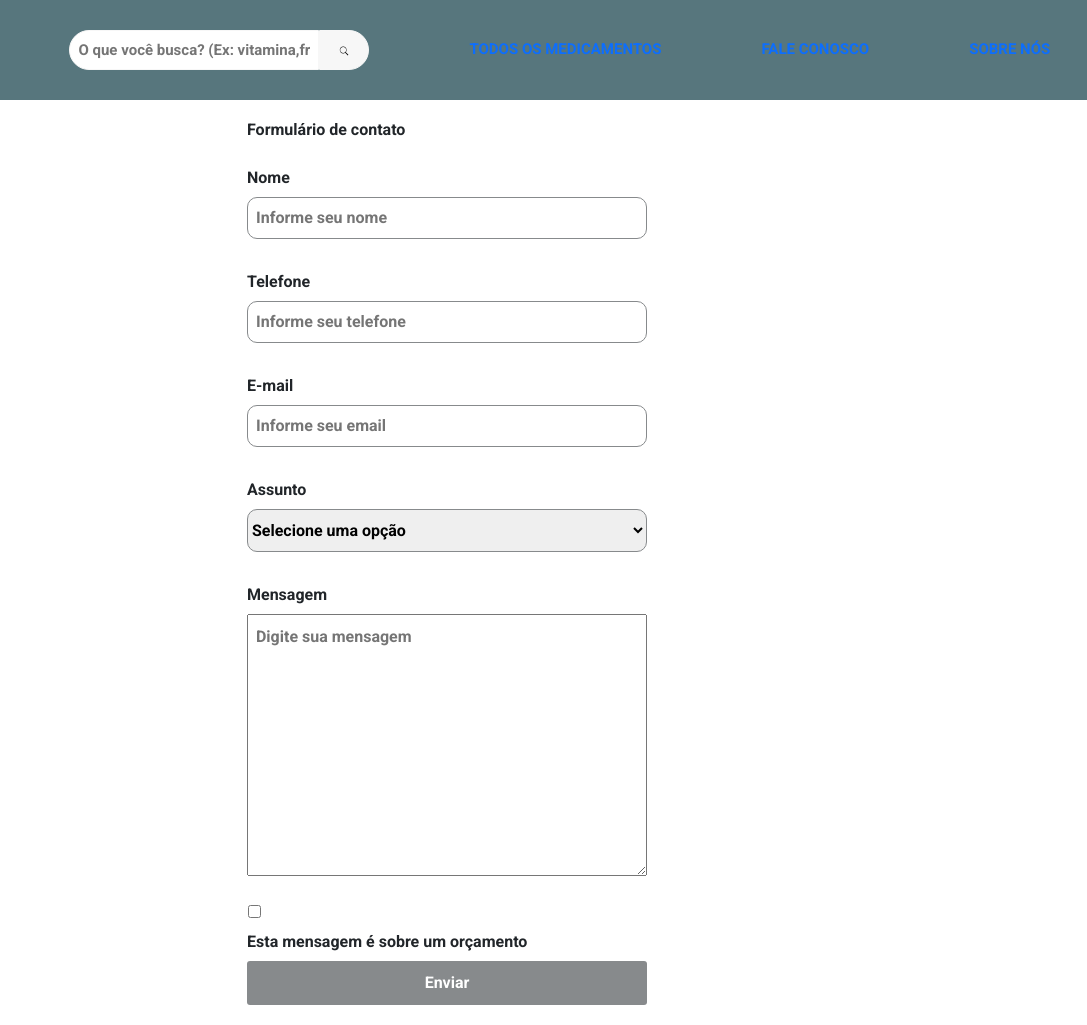
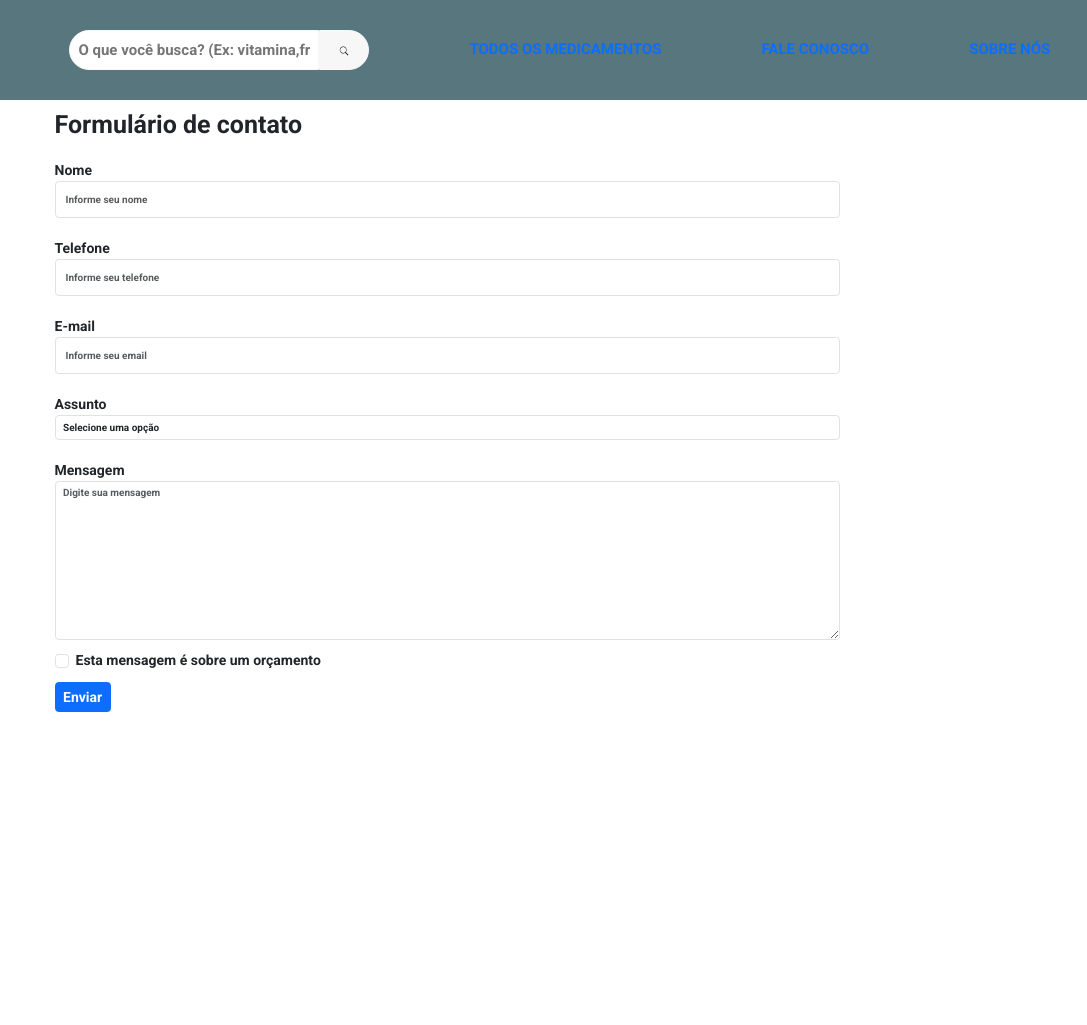
Before and after one commit to gabriellsbraz/Mini-Projeto-DEVinHouse, a plain HTML site: page contato.html in a window 1280 px wide. Shown: the full height of the page, 193-1280 px from the left. After the commit the page ends 800 px from the top, so only its background shows below. Drawn offline with nearby package versions, Linux system fonts and the light colour scheme.

Commit message:
[M1S03] Ex 12 - [Bootstrap] Refazer o formulário utilizando Bootstrap

```diff
--- a/contato.html
+++ b/contato.html
@@ -33,7 +33,7 @@
       </ul>
     </section>
   </header>
-  <section class="section-contato">
+  <!-- <section class="section-contato">
     <h1 class="section-contato titulo">Formulário de contato</h1>
     <form class="section-contato input" action="" method="post">
       <label id="label" for="nome">Nome</label>
@@ -60,6 +60,44 @@
 
       <input id="button" type="submit" value="Enviar">
     </form>
+  </section> -->
+
+  <section class="section-contato">
+    <div class="container">
+      <h1 class="titulo">Formulário de contato</h1>
+      <form action="" method="post">
+        <div class="form-group">
+          <label for="nome">Nome</label>
+          <input type="text" class="form-control" id="nome" name="nome" required placeholder="Informe seu nome">
+        </div>
+        <div class="form-group">
+          <label for="telefone">Telefone</label>
+          <input type="tel" class="form-control" id="telefone" name="telefone" required placeholder="Informe seu telefone">
+        </div>
+        <div class="form-group">
+          <label for="email">E-mail</label>
+          <input type="email" class="form-control" id="email" name="email" required placeholder="Informe seu email">
+        </div>
+        <div class="form-group">
+          <label for="assunto">Assunto</label>
+          <select class="form-control" id="assunto" name="assunto" required>
+            <option value="" disabled selected>Selecione uma opção</option>
+            <option value="comercial">Comercial</option>
+            <option value="duvidas">Dúvidas</option>
+            <option value="revenda">Revenda</option>
+          </select>
+        </div>
+        <div class="form-group">
+          <label for="mensagem">Mensagem</label>
+          <textarea class="form-control" id="mensagem" name="mensagem" rows="10" placeholder="Digite sua mensagem"></textarea>
+        </div>
+        <div class="form-check">
+          <input class="form-check-input" type="checkbox" id="checkbox">
+          <label class="form-check-label" for="checkbox">Esta mensagem é sobre um orçamento</label>
+        </div>
+        <button id="button" type="submit" class="btn btn-primary">Enviar</button>
+      </form>
+    </div>
   </section>
 
   <script src="https://cdn.jsdelivr.net/npm/bootstrap@5.3.0/dist/js/bootstrap.bundle.min.js" integrity="sha384-geWF76RCwLtnZ8qwWowPQNguL3RmwHVBC9FhGdlKrxdiJJigb/j/68SIy3Te4Bkz" crossorigin="anonymous"></script>
--- a/styles/contato.css
+++ b/styles/contato.css
@@ -26,43 +26,18 @@
   margin-inline: auto;
 }
 
-.section-contato .titulo,
-.section-contato .input {
-  width: 50%;
-  font-size: 1.6rem;
+.form-group,
+.form-group label,
+.form-check,
+#button {
+  font-size: 1.4rem;
+  margin-top: 1rem;
 }
 
-.section-contato #input,
-.section-contato #select{
-  padding: 0.8rem;
-
-  border: 0.1rem solid #878A8C;
-  border-radius: 1rem;
+.form-group input {
+  padding: 1rem;
 }
 
-.section-contato #label{
-  padding: 0.7rem 0;
+#button {
+  height: 3rem;
 }
-
-.section-contato #select,
-.section-contato #mensagem{
-  padding: 1rem 0;
-}
-
-.section-contato #checkbox{
-  margin-inline-start: -38.5rem;
-  margin-block: 0.5rem;
-}
-
-.section-contato #button{
-  background-color: var(--menu-font-color-hover);
-  color: white;
-  padding: 1rem 2rem;
-  border: none;
-  border-radius: 0.3rem;
-  cursor: pointer;
-}
-
-.section-contato #button:hover{
-  background-color: var(--menu-color);
-}
```
